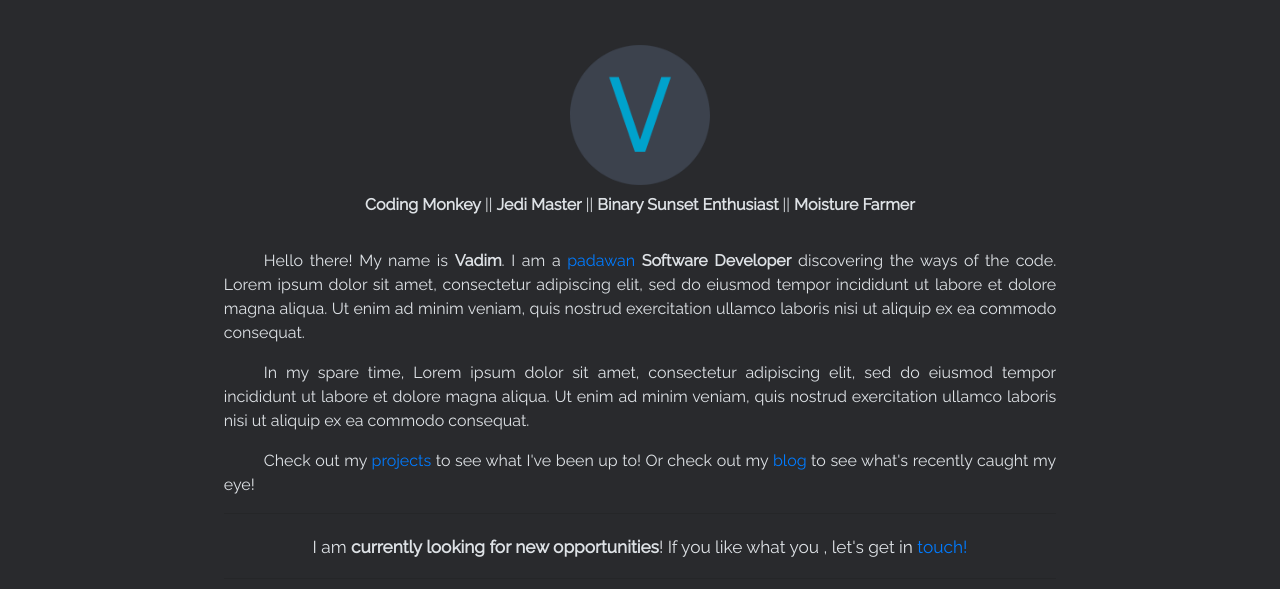
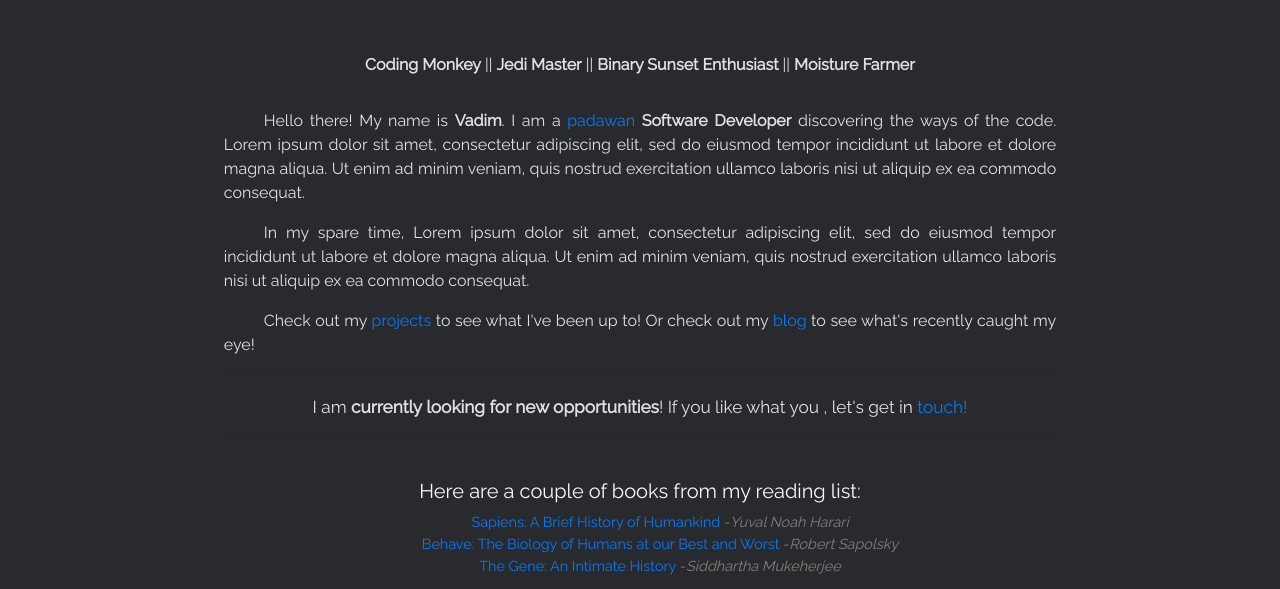
Before and after one commit to v-glb/v-glb.github.io, a Gatsby site: page /about in a window 1280 px wide. Shown: the part 171-760 px from the top of the page. Built offline with nearby package versions, Linux system fonts and the light colour scheme; Gatsby itself is replaced by a stand-in of ours.

Commit message:
Remove image in about page

```diff
--- a/src/pages/about.js
+++ b/src/pages/about.js
@@ -32,15 +32,14 @@ export default ({ data }) => {
       <SEO title="About Me" />
       <PageTitle title="About Me" />
       <Container>
-        <Image
+        {/* <Image
           rounded
           width="140"
           height="140"
           // TODO: Replace with v-icon
-          // src={`../../icons/luke-${toString()}.png`}
-          src={`../../icons/v-circle.png`}
+          src={`../../icons/luke-${toString()}.png`}
           alt={firstName}
-        />
+        /> */}
         <article className="w-75 m-auto pt-2 text-justify">
           <p className="text-center">
             {designations.map((attr, i) => (
```
